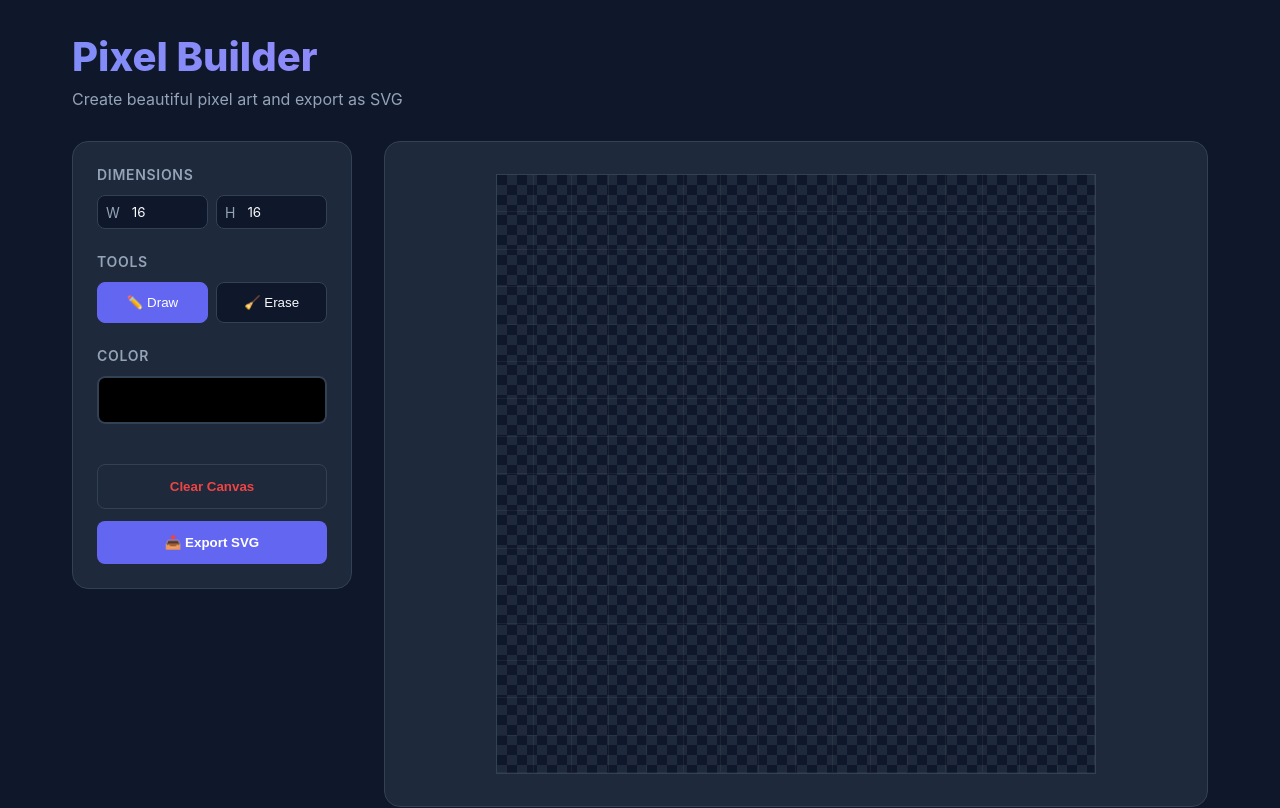
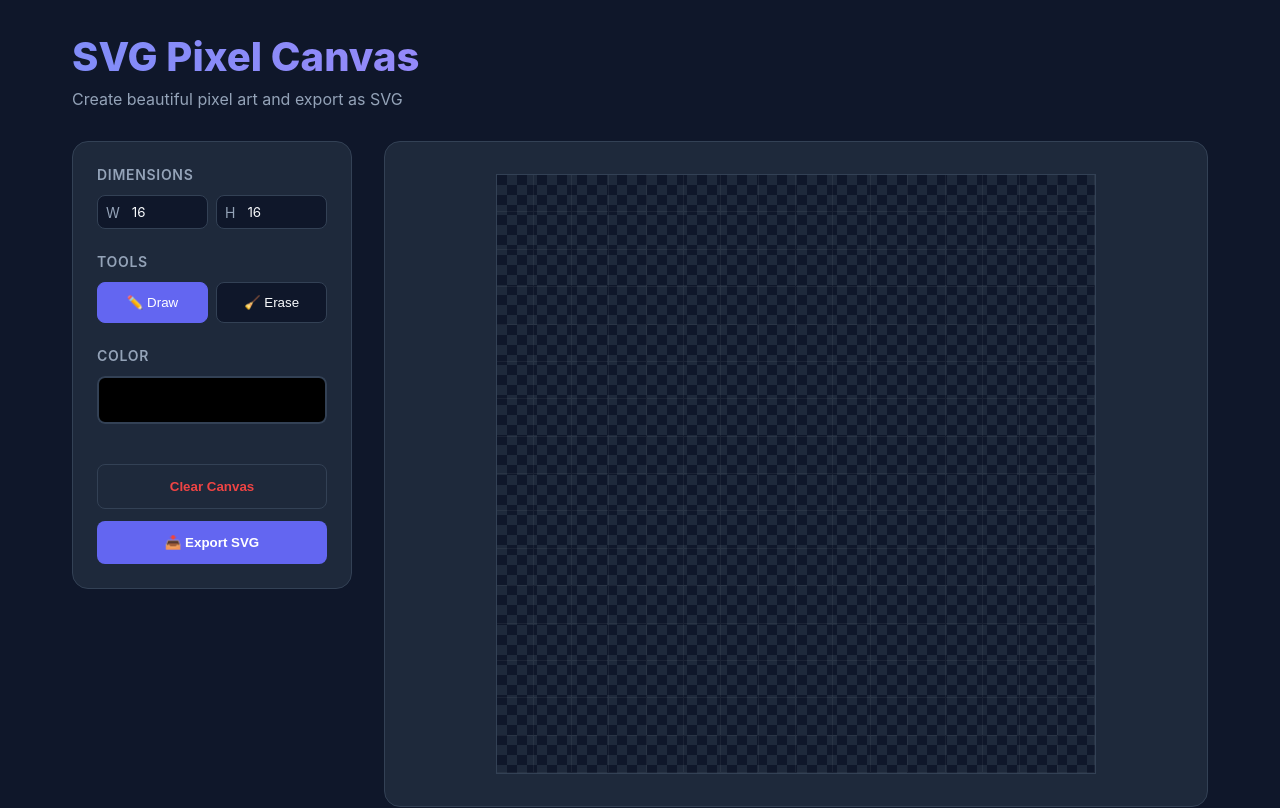
Before and after one commit to riceball-tw/svg-pixel-canvas, a Vue app: page / in a window 1280 px wide. Shown: the top 808 px of the page. Built offline with nearby package versions, Linux system fonts and the light colour scheme.

Commit message:
feat: Change app name

```diff
--- a/index.html
+++ b/index.html
@@ -4,7 +4,7 @@
     <meta charset="UTF-8" />
     <link rel="icon" type="image/svg+xml" href="/vite.svg" />
     <meta name="viewport" content="width=device-width, initial-scale=1.0" />
-    <title>pixel-svg-gen</title>
+    <title>svg-pixel-canvas</title>
   </head>
   <body>
     <div id="app"></div>
--- a/package.json
+++ b/package.json
@@ -1,5 +1,5 @@
 {
-  "name": "pixel-svg-gen",
+  "name": "svg-pixel-canvas",
   "private": true,
   "version": "0.0.0",
   "type": "module",
--- a/src/App.vue
+++ b/src/App.vue
@@ -97,7 +97,7 @@ const downloadSVG = () => {
 <template>
   <div class="app-container" @pointerup="handlePointerUp" @pointerleave="handlePointerUp">
     <header class="header">
-      <h1>Pixel Builder</h1>
+      <h1>SVG Pixel Canvas</h1>
       <p>Create beautiful pixel art and export as SVG</p>
     </header>
 
```
